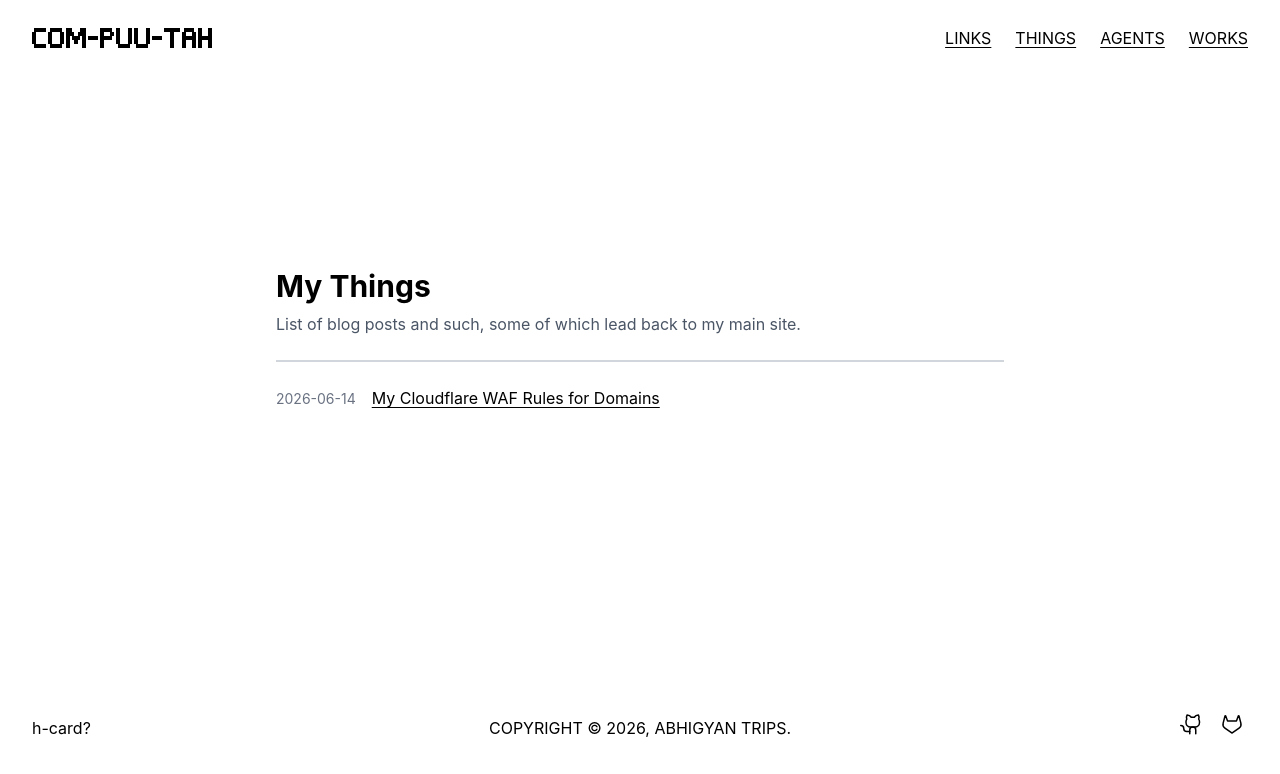
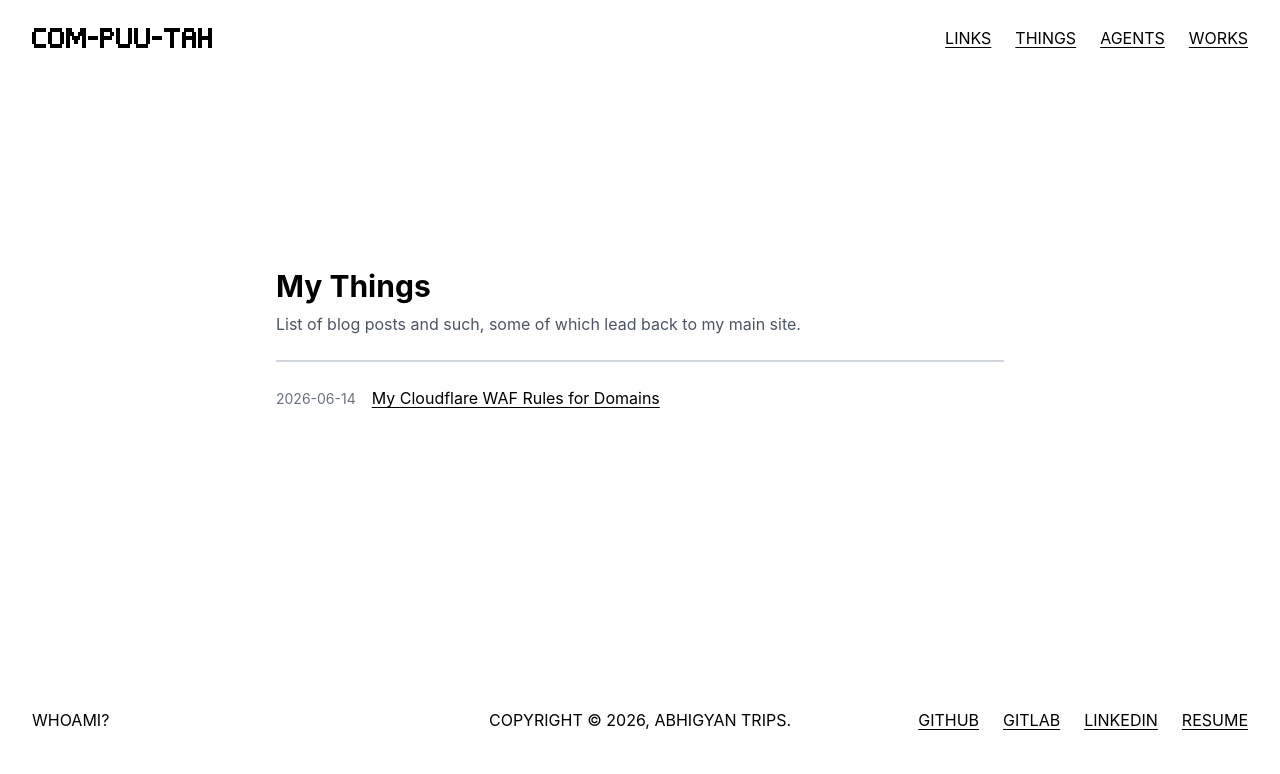
Before and after one commit to abhigyantrips/abhi.computer, an Astro site: page /things in a window 1280 px wide. Built offline with nearby package versions, Linux system fonts and the light colour scheme; Astro itself is replaced by a stand-in of ours; some packages are replaced by stand-ins of ours.

Commit message:
feat(ui): better footer

```diff
--- a/src/components/footer.astro
+++ b/src/components/footer.astro
@@ -1,47 +1,22 @@
-<footer class="flex items-center justify-center lg:grid lg:grid-cols-[1fr_auto_1fr] lg:items-end p-6 lg:px-8">
-    <p>h-card?</p>
-    <p class="uppercase">copyright &copy; {new Date().getFullYear()}, <a href="https://abhi.now/" class="no-underline!">abhigyan trips</a>.</p>
-    <div class="flex gap-2 lg:justify-self-end">
-        		<a
-			href="https://github.com/abhigyantrips"
-			class="size-8 p-1 no-underline!"
-		>
-			<svg
-				xmlns="http://www.w3.org/2000/svg"
-				viewBox="0 0 256 256"
-				><rect
-					width="256"
-					height="256"
-					fill="none"
-				></rect><path
-					d="M119.83,56A52,52,0,0,0,76,32a51.92,51.92,0,0,0-3.49,44.7A49.28,49.28,0,0,0,64,104v8a48,48,0,0,0,48,48h48a48,48,0,0,0,48-48v-8a49.28,49.28,0,0,0-8.51-27.3A51.92,51.92,0,0,0,196,32a52,52,0,0,0-43.83,24Z"
-					fill="none"
-					stroke="currentColor"
-					stroke-linecap="round"
-					stroke-linejoin="round"
-					stroke-width="16"
-				></path><path
-					d="M104,232V192a32,32,0,0,1,32-32h0a32,32,0,0,1,32,32v40"
-					fill="none"
-					stroke="currentColor"
-					stroke-linecap="round"
-					stroke-linejoin="round"
-					stroke-width="16"
-				></path><path
-					d="M104,208H72a32,32,0,0,1-32-32A32,32,0,0,0,8,144"
-					fill="none"
-					stroke="currentColor"
-					stroke-linecap="round"
-					stroke-linejoin="round"
-					stroke-width="16"
-				></path></svg
-			>
+<footer
+	class="flex items-center justify-center p-6 lg:grid lg:grid-cols-[1fr_auto_1fr] lg:items-end lg:px-8"
+>
+	<p class="uppercase">whoami?</p>
+	<p class="uppercase lg:self-center lg:justify-self-center">
+		copyright &copy; {new Date().getFullYear()}, <a href="https://abhi.now/" class="no-underline!"
+			>abhigyan trips</a
+		>.
+	</p>
+	<div class="flex items-center space-x-6 lg:self-center lg:justify-self-end">
+		<!-- GitHub -->
+		<a href="https://github.com/abhigyantrips" class="uppercase hover:bg-orange-800!"> GitHub </a>
+		<!-- GitLab -->
+		<a href="https://gitlab.com/abhigyantrips" class="uppercase hover:bg-amber-700!"> GitLab </a>
+		<!-- LinkedIn -->
+		<a href="https://linkedin.com/in/abhigyantrips" class="uppercase hover:bg-sky-700!">
+			LinkedIn
 		</a>
-        <a
-			href="https://gitlab.com/abhigyantrips"
-			class="size-8 p-1 no-underline!"
-		>
-			<svg xmlns="http://www.w3.org/2000/svg" viewBox="0 0 256 256"><rect width="256" height="256" fill="none"/><path d="M175.35,96,195,42.62a3.93,3.93,0,0,1,7.53.38l19.89,76.12a49,49,0,0,1-18.87,52.4l-73.26,51.76a3.91,3.91,0,0,1-4.52,0L52.48,171.52a49,49,0,0,1-18.87-52.4L53.5,43A3.93,3.93,0,0,1,61,42.62L80.65,96Z" fill="none" stroke="currentColor" stroke-linecap="round" stroke-linejoin="round" stroke-width="16"/></svg>
-		</a>
-    </div>
+		<!-- Resume -->
+		<a href="https://abhi.now/resume" class="uppercase"> Resume </a>
+	</div>
 </footer>
```
